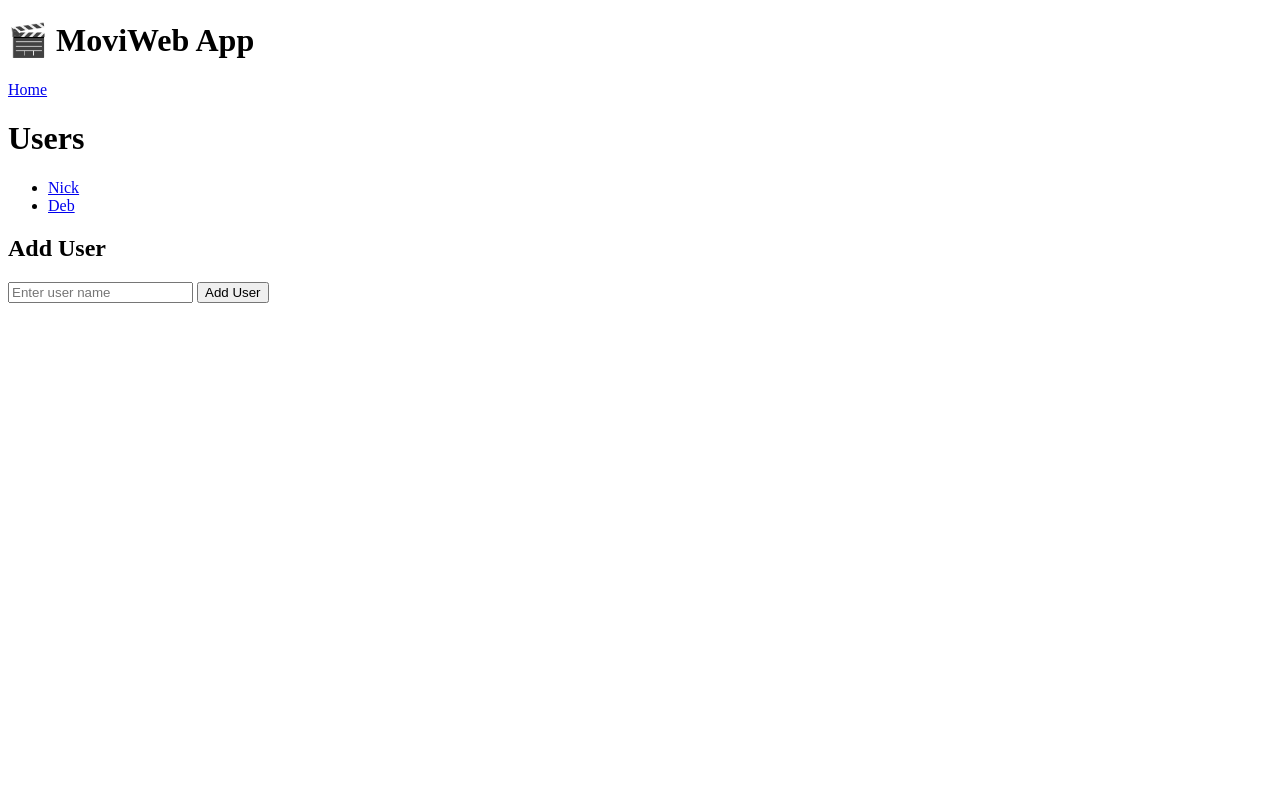
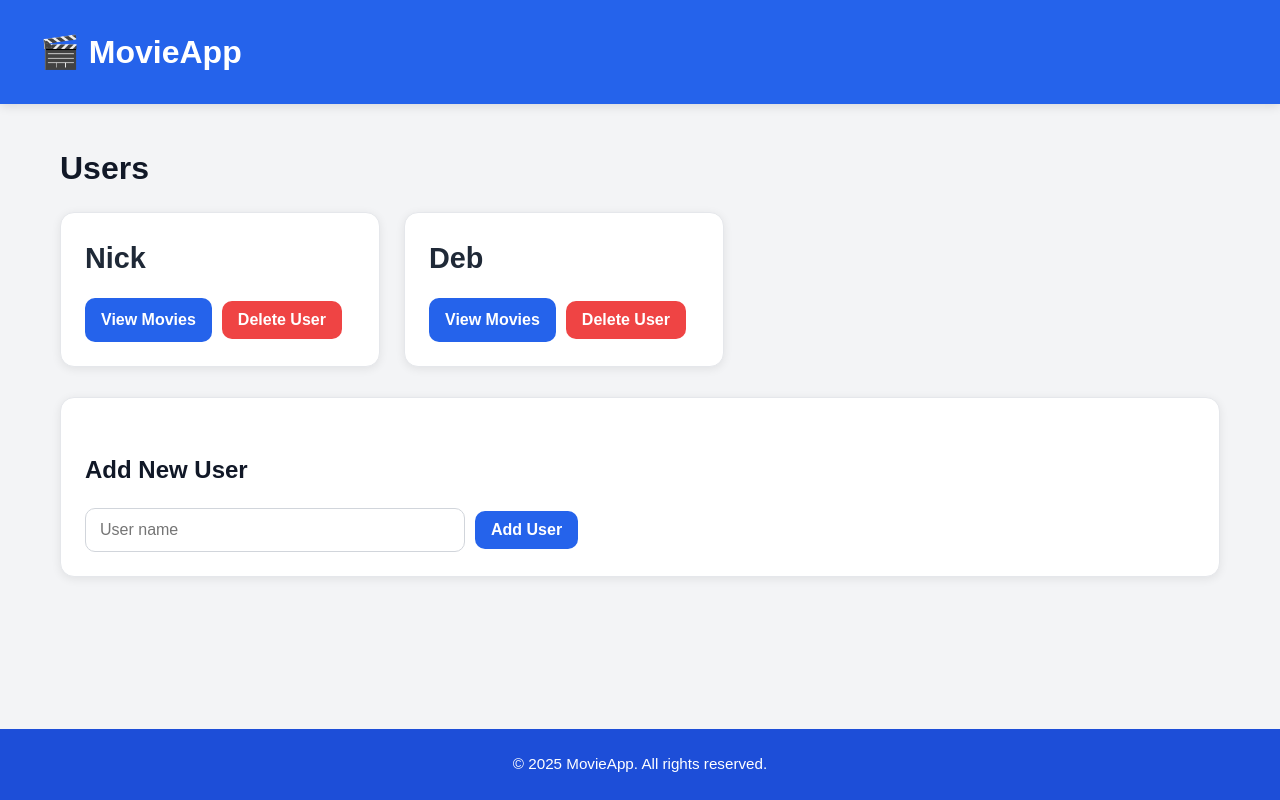
Before and after one commit to nicksteinmann/MovieWebApp, a Flask app: page / in a window 1280 px wide. Run offline with Flask 3, Linux system fonts and the light colour scheme.

Commit message:
Improve layout, add user deletion and prevent duplicate movies

```diff
--- a/app.py
+++ b/app.py
@@ -2,7 +2,7 @@ import os
 import requests
 from flask import Flask, render_template, request, redirect, url_for
 from data_manager import DataManager
-from models import db, Movie
+from models import db, Movie, User
 from dotenv import load_dotenv
 
 app = Flask(__name__)
@@ -37,8 +37,14 @@ def create_user():
 
 @app.route('/users/<int:user_id>/movies', methods=['GET'])
 def get_movies(user_id):
+    user = db.session.get(User, user_id)
     movies = data_manager.get_movies(user_id)
-    return render_template('movies.html', movies=movies, user_id=user_id)
+    return render_template(
+        'movies.html',
+        movies=movies,
+        user_id=user_id,
+        user_name=user.name if user else None
+    )
 
 
 @app.route('/users/<int:user_id>/movies', methods=['POST'])
@@ -46,25 +52,39 @@ def add_movie(user_id):
     title = request.form.get('title')
 
     if title:
-        url = f"http://www.omdbapi.com/?apikey={OMDB_API_KEY}&t={title}"
-        response = requests.get(url)
-        data = response.json()
+        try:
+            existing_movie = Movie.query.filter_by(user_id=user_id, name=title).first()
+            if existing_movie:
+                return redirect(url_for('get_movies', user_id=user_id))
 
-        if data.get("Response") == "True":
-            year_value = data.get("Year")
-            try:
-                year_value = int(year_value[:4]) if year_value else None
-            except ValueError:
-                year_value = None
+            url = f"http://www.omdbapi.com/?apikey={OMDB_API_KEY}&t={title}"
+            response = requests.get(url)
+            data = response.json()
 
-            new_movie = Movie(
-                name=data.get("Title"),
-                director=data.get("Director"),
-                year=year_value,
-                poster_url=data.get("Poster") if data.get("Poster") != "N/A" else "",
-                user_id=user_id
-            )
-            data_manager.add_movie(new_movie)
+            if data.get("Response") == "True":
+                movie_title = data.get("Title")
+
+                duplicate_movie = Movie.query.filter_by(user_id=user_id, name=movie_title).first()
+                if duplicate_movie:
+                    return redirect(url_for('get_movies', user_id=user_id))
+
+                year_value = data.get("Year")
+                try:
+                    year_value = int(year_value[:4]) if year_value else None
+                except ValueError:
+                    year_value = None
+
+                new_movie = Movie(
+                    name=movie_title,
+                    director=data.get("Director"),
+                    year=year_value,
+                    poster_url=data.get("Poster") if data.get("Poster") != "N/A" else "",
+                    user_id=user_id
+                )
+                data_manager.add_movie(new_movie)
+
+        except Exception as e:
+            print(f"Error adding movie: {e}")
 
     return redirect(url_for('get_movies', user_id=user_id))
 
@@ -83,6 +103,17 @@ def delete_movie(user_id, movie_id):
     return redirect(url_for('get_movies', user_id=user_id))
 
 
+@app.errorhandler(404)
+def page_not_found(e):
+    return render_template('404.html'), 404
+
+
+@app.route('/users/<int:user_id>/delete', methods=['POST'])
+def delete_user(user_id):
+    data_manager.delete_user(user_id)
+    return redirect(url_for('index'))
+
+
 if __name__ == '__main__':
     with app.app_context():
         db.create_all()
--- a/data_manager.py
+++ b/data_manager.py
@@ -28,3 +28,10 @@ class DataManager:
         if movie:
             db.session.delete(movie)
             db.session.commit()
+
+    def delete_user(self, user_id):
+        user = db.session.get(User, user_id)
+        if user:
+            Movie.query.filter_by(user_id=user_id).delete()
+            db.session.delete(user)
+            db.session.commit()
--- a/static/style.css
+++ b/static/style.css
@@ -0,0 +1,236 @@
+* {
+    box-sizing: border-box;
+    margin: 0;
+    padding: 0;
+}
+
+html,
+body {
+    height: 100%;
+}
+
+body {
+    font-family: Arial, sans-serif;
+    background-color: #f3f4f6;
+    color: #1f2937;
+    line-height: 1.5;
+    min-height: 100vh;
+    display: flex;
+    flex-direction: column;
+}
+
+.site-header {
+    background-color: #2563eb;
+    color: white;
+    padding: 28px 40px;
+    position: sticky;
+    top: 0;
+    z-index: 1000;
+    box-shadow: 0 2px 10px rgba(0, 0, 0, 0.12);
+}
+
+.logo-link {
+    color: white;
+    text-decoration: none;
+    font-size: 2rem;
+    font-weight: 700;
+    display: inline-block;
+}
+
+.logo-link:hover {
+    text-decoration: none;
+}
+
+.container {
+    width: 100%;
+    max-width: 1200px;
+    margin: 40px auto;
+    padding: 0 20px;
+    flex: 1;
+}
+
+h1, h2 {
+    margin-bottom: 20px;
+    color: #111827;
+}
+
+h2 {
+    margin-top: 30px;
+}
+
+.user-list,
+.movie-list {
+    list-style: none;
+    display: flex;
+    flex-wrap: wrap;
+    gap: 24px;
+    margin-bottom: 30px;
+}
+
+.user-entry,
+.movie-card {
+    background: white;
+    border-radius: 14px;
+    padding: 24px;
+    box-shadow: 0 2px 10px rgba(0, 0, 0, 0.08);
+    border: 1px solid #e5e7eb;
+}
+
+.user-entry {
+    width: 320px;
+}
+
+.user-entry h3 {
+    margin-bottom: 18px;
+    font-size: 1.8rem;
+}
+
+.movie-card {
+    width: 320px;
+}
+
+.movie-card img {
+    width: 160px;
+    height: auto;
+    border-radius: 12px;
+    display: block;
+    margin-bottom: 20px;
+}
+
+.movie-card p {
+    margin-bottom: 8px;
+}
+
+form {
+    margin-top: 15px;
+}
+
+input[type="text"],
+input[type="number"] {
+    width: 100%;
+    max-width: 380px;
+    padding: 12px 14px;
+    border: 1px solid #d1d5db;
+    border-radius: 10px;
+    font-size: 1rem;
+    margin-bottom: 12px;
+    background-color: white;
+}
+
+input[type="text"]:focus,
+input[type="number"]:focus {
+    outline: none;
+    border-color: #2563eb;
+    box-shadow: 0 0 0 3px rgba(37, 99, 235, 0.15);
+}
+
+button,
+.btn {
+    display: inline-block;
+    background-color: #2563eb;
+    color: white;
+    border: none;
+    border-radius: 10px;
+    padding: 10px 16px;
+    font-size: 1rem;
+    font-weight: 600;
+    cursor: pointer;
+    text-decoration: none;
+    transition: background-color 0.2s ease;
+}
+
+button:hover,
+.btn:hover {
+    background-color: #1d4ed8;
+}
+
+.delete-btn {
+    background-color: #ef4444;
+}
+
+.delete-btn:hover {
+    background-color: #dc2626;
+}
+
+.inline-form {
+    display: flex;
+    align-items: center;
+    gap: 10px;
+    flex-wrap: wrap;
+}
+
+.inline-form input[type="text"] {
+    margin-bottom: 0;
+    flex: 1;
+    min-width: 180px;
+}
+
+.section-card {
+    background: white;
+    border-radius: 14px;
+    padding: 24px;
+    box-shadow: 0 2px 10px rgba(0, 0, 0, 0.08);
+    border: 1px solid #e5e7eb;
+    margin-bottom: 30px;
+}
+
+.back-link {
+    display: inline-block;
+    margin-bottom: 20px;
+    color: #2563eb;
+    text-decoration: none;
+    font-weight: 600;
+}
+
+.back-link:hover {
+    text-decoration: underline;
+}
+
+.user-actions {
+    display: flex;
+    gap: 10px;
+    align-items: center;
+    flex-wrap: wrap;
+}
+
+.delete-user-form,
+.delete-movie-form {
+    margin-top: 0;
+}
+
+footer {
+    background-color: #1d4ed8;
+    color: white;
+    text-align: center;
+    padding: 24px;
+    font-size: 0.95rem;
+    margin-top: auto;
+}
+
+hr {
+    display: none;
+}
+
+@media (max-width: 768px) {
+    .site-header {
+        padding: 22px 20px;
+    }
+
+    .container {
+        margin: 25px auto;
+    }
+
+    .user-entry,
+    .movie-card {
+        width: 100%;
+    }
+
+    .movie-card img {
+        width: 140px;
+    }
+
+    .user-actions {
+        flex-direction: column;
+        align-items: flex-start;
+    }
+}
--- a/templates/base.html
+++ b/templates/base.html
@@ -2,23 +2,21 @@
 <html lang="en">
 <head>
     <meta charset="UTF-8">
-    <title>MoviWeb App</title>
+    <meta name="viewport" content="width=device-width, initial-scale=1.0">
+    <title>MovieWeb App</title>
     <link rel="stylesheet" href="{{ url_for('static', filename='style.css') }}">
 </head>
 <body>
-
-<header>
-    <h1>🎬 MoviWeb App</h1>
+<header class="site-header">
+    <a href="{{ url_for('index') }}" class="logo-link">🎬 MovieApp</a>
 </header>
 
-<nav>
-    <a href="/">Home</a>
-</nav>
-
 <main class="container">
-    {% block content %}
-    {% endblock %}
+    {% block content %}{% endblock %}
 </main>
 
+<footer>
+    <p>© 2025 MovieApp. All rights reserved.</p>
+</footer>
 </body>
 </html>
--- a/templates/index.html
+++ b/templates/index.html
@@ -6,14 +6,24 @@
 <ul class="user-list">
     {% for user in users %}
     <li class="user-entry">
-        <a href="{{ url_for('get_movies', user_id=user.id) }}" class="btn">{{ user.name }}</a>
+        <h3>{{ user.name }}</h3>
+
+        <div class="user-actions">
+            <a href="{{ url_for('get_movies', user_id=user.id) }}" class="btn">View Movies</a>
+
+            <form action="{{ url_for('delete_user', user_id=user.id) }}" method="post" class="delete-user-form">
+                <button type="submit" class="delete-btn">Delete User</button>
+            </form>
+        </div>
     </li>
     {% endfor %}
 </ul>
 
-<h2>Add User</h2>
-<form action="{{ url_for('create_user') }}" method="post">
-    <input type="text" name="name" placeholder="Enter user name" required>
-    <button type="submit">Add User</button>
-</form>
+<div class="section-card">
+    <h2>Add New User</h2>
+    <form action="{{ url_for('create_user') }}" method="post" class="inline-form">
+        <input type="text" name="name" placeholder="User name" required>
+        <button type="submit">Add User</button>
+    </form>
+</div>
 {% endblock %}
```
Also changed, not shown: templates/404.html (added, +7 -0 lines), templates/movies.html (+24 -18 lines), data/movies.db.
